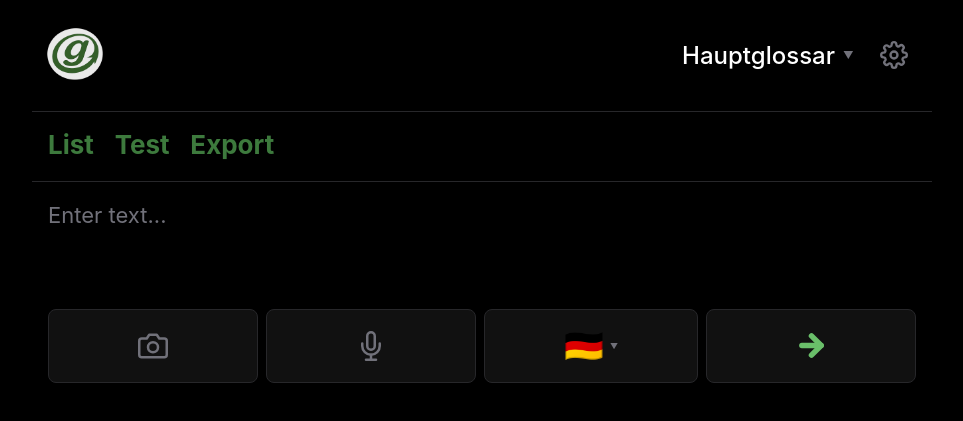
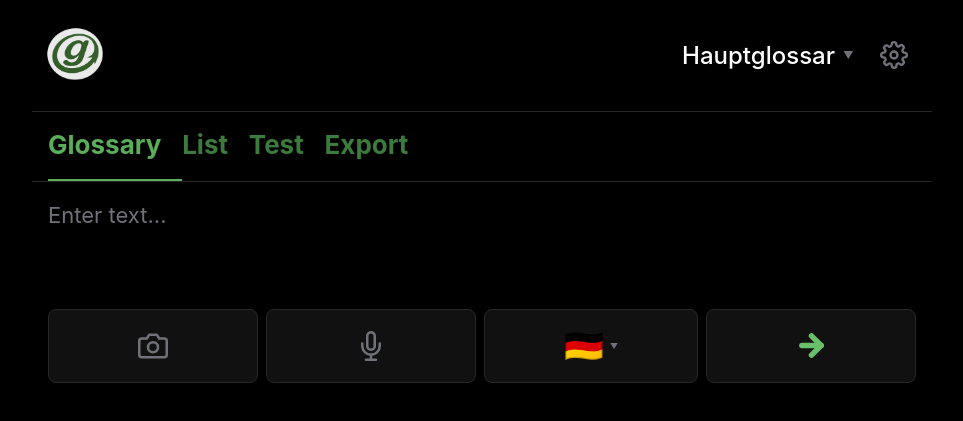
Before and after one commit to wolti777/polyglott-translator, a Python web app: template templates/translator.html in a window 1280 px wide. Shown: the top 421 px of the page, without its empty margins (158-1121 px from the left). Run offline with Jinja, Linux system fonts and the light colour scheme; the template is opened without the code that fills it, so the values that code supplies are empty.

Commit message:
Fix translator tab bar: add Glossar as active tab, match other pages pattern

```diff
--- a/templates/translator.html
+++ b/templates/translator.html
@@ -33,6 +33,7 @@
     </header>
 
     <nav class="app-tab-bar">
+        <a href="/translator" class="tab-link active" data-i18n="nav.glossary">Glossar</a>
         <a href="/glossary-list" class="tab-link" data-i18n="nav.list">Liste</a>
         <a href="/vocab-test" class="tab-link" data-i18n="nav.test">Test</a>
         <a href="#" id="export-glossary-btn" class="tab-link" data-i18n="nav.export">Export</a>
```
